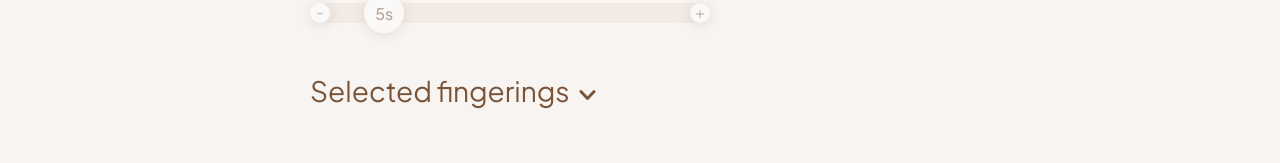
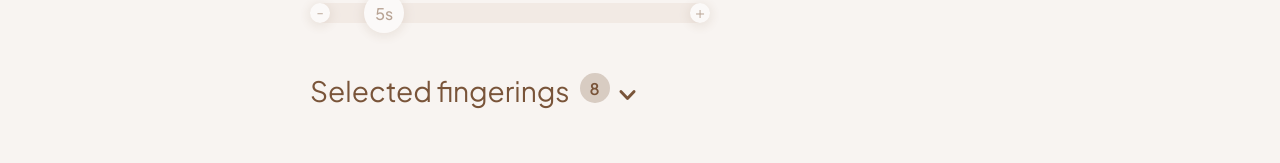
Before and after one commit to PetitChampi/whistle-buddy, a Vue app: page /guessing-game in a window 1280 px wide. Shown: the part 751-914 px from the top of the page. Built offline with nearby package versions, Linux system fonts and the light colour scheme.

Commit message:
Added selected fingerings badge in game settings

```diff
--- a/src/components/GameParams.vue
+++ b/src/components/GameParams.vue
@@ -75,6 +75,7 @@
         :title="$t('GEN_SELECTED_FINGS')"
         large
         accordion
+        :badgeText="generalParams.selectedFingerings.length.toString()"
       >
         <template v-slot:content>
           <div class="settings-item-content">
--- a/src/components/SettingsGroup.vue
+++ b/src/components/SettingsGroup.vue
@@ -8,6 +8,9 @@
       >
         <h2 class="group-header-text-title">
           {{ title }}
+          <div class="group-header-badge" v-if="props.badgeText">
+            {{ props.badgeText }}
+          </div>
           <div
             v-if="props.accordion"
             class="group-header-icon"
@@ -47,6 +50,7 @@ export interface IProps {
   subtitle?: string,
   accordion?: boolean,
   openByDefault?: boolean,
+  badgeText?: string,
   hasCheckbox?: boolean,
   checkboxLabel?: string,
   checkboxModelValue?: string[] | boolean,
@@ -120,6 +124,18 @@ onMounted(() => {
       }
     }
 
+    &-badge {
+      display: flex;
+      justify-content: center;
+      align-items: center;
+      width: 30px;
+      height: 30px;
+      background-color: var(--text-standard-half-transparent);
+      font-size: 1rem;
+      font-weight: 600;
+      border-radius: 50%;
+    }
+
     &-checkbox {
       margin-top: 5px;
       display: flex;
--- a/src/views/SelectView.vue
+++ b/src/views/SelectView.vue
@@ -1,4 +1,6 @@
 <template>
+<div>
+<!-- Parent div wrapper for eventual transitions -->
   <div class="controls-bar">
     <NonMusicalControls />
   </div>
@@ -44,6 +46,7 @@
       </div>
     </div>
   </main>
+</div>
 </template>
 
 <script setup lang="ts">
```
